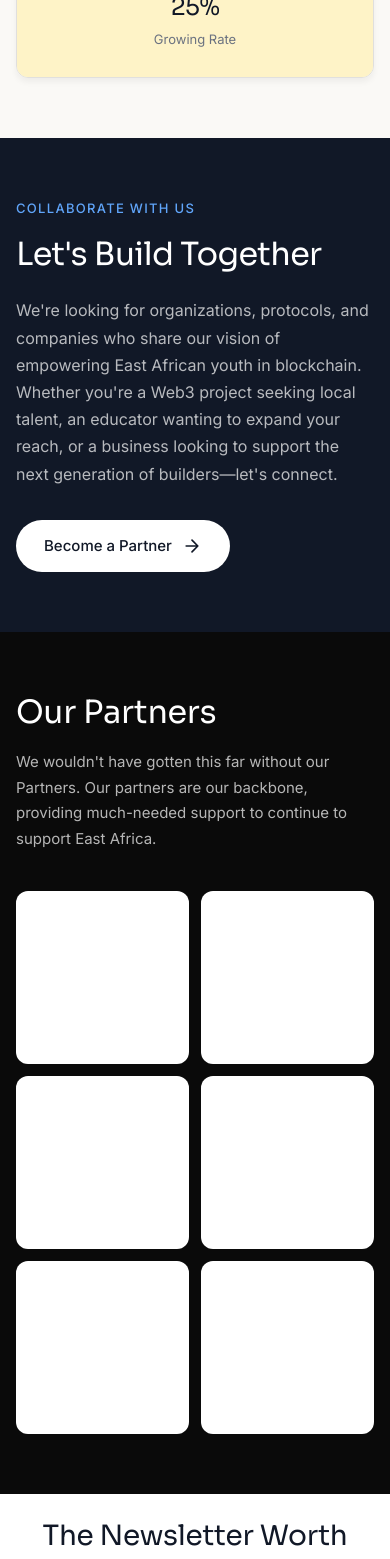
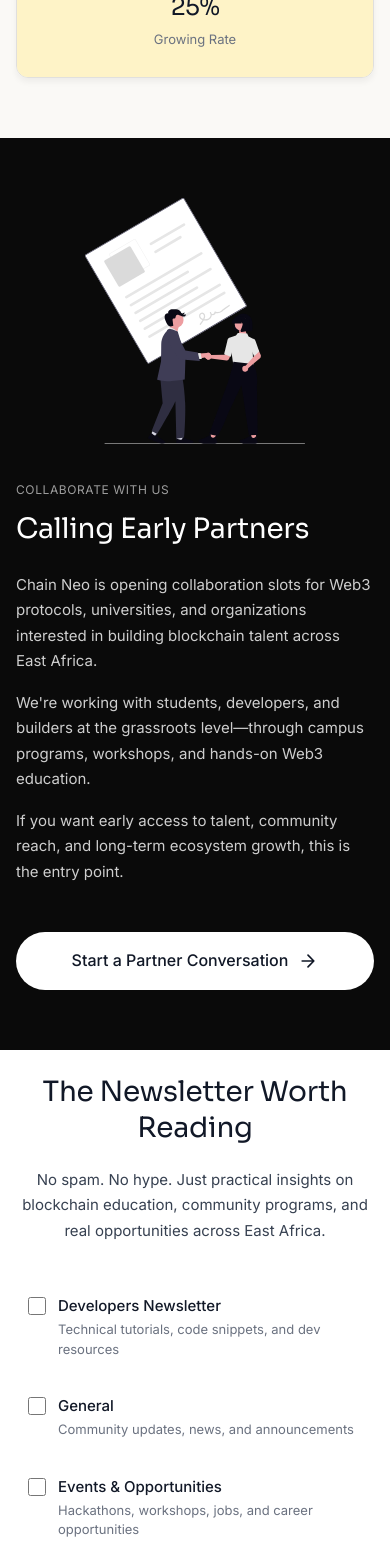
Before and after one commit to Deon62/cneo, a React (Vite) app: page /community in a window 390 px wide. Shown: the part 4300-5859 px from the top of the page. Built offline with nearby package versions, Linux system fonts and the light colour scheme.

Commit message:
updating socail cards

```diff
--- a/src/Community.css
+++ b/src/Community.css
@@ -667,7 +667,8 @@
 }
 
 /* Our Partners Section */
-.partners-section {
+/* Collaborate Section */
+.collaborate-section {
   position: relative;
   width: 100%;
   padding: 120px 24px;
@@ -675,7 +676,7 @@
   overflow: hidden;
 }
 
-.partners-container {
+.collaborate-container {
   max-width: 1400px;
   margin: 0 auto;
   width: 100%;
@@ -683,95 +684,221 @@
   z-index: 1;
 }
 
-.partners-header {
+.collaborate-content {
+  display: grid;
+  grid-template-columns: 1fr 1fr;
+  gap: 60px;
+  align-items: center;
+}
+
+.collaborate-header {
   text-align: left;
-  margin-bottom: 64px;
-  max-width: 700px;
-}
-
-.partners-title {
+  margin-bottom: 0;
+  max-width: 600px;
+}
+
+.collaborate-image {
+  display: flex;
+  align-items: center;
+  justify-content: center;
+}
+
+.collaborate-image img {
+  width: 100%;
+  max-width: 400px;
+  height: auto;
+  object-fit: contain;
+}
+
+.collaborate-label {
+  font-family: 'Inter', sans-serif;
+  font-size: 0.75rem;
+  font-weight: 400;
+  color: rgba(255, 255, 255, 0.6);
+  text-transform: uppercase;
+  letter-spacing: 0.05em;
+  margin-bottom: 12px;
+}
+
+.collaborate-title {
   font-family: 'Sora', sans-serif;
   font-size: clamp(2rem, 4vw, 2.5rem);
   font-weight: 400;
   color: #FFFFFF;
   line-height: 1.3;
   letter-spacing: -0.01em;
+  margin-bottom: 24px;
+}
+
+.collaborate-description {
+  font-family: 'Inter', sans-serif;
+  font-size: clamp(0.9375rem, 1.5vw, 1rem);
+  font-weight: 400;
+  color: rgba(255, 255, 255, 0.8);
+  line-height: 1.7;
   margin-bottom: 16px;
 }
 
-.partners-description {
+.collaborate-cta-button {
+  display: inline-flex;
+  align-items: center;
+  gap: 10px;
+  font-family: 'Inter', sans-serif;
+  font-size: 1rem;
+  font-weight: 500;
+  color: #111827;
+  background-color: #FFFFFF;
+  text-decoration: none;
+  padding: 16px 32px;
+  border-radius: 9999px;
+  margin-top: 32px;
+  transition: all 0.2s ease;
+}
+
+.collaborate-cta-button:hover {
+  background-color: #F9FAFB;
+  transform: translateY(-2px);
+  box-shadow: 0 8px 20px rgba(255, 255, 255, 0.2);
+}
+
+.collaborate-cta-button svg {
+  transition: transform 0.2s ease;
+}
+
+.collaborate-cta-button:hover svg {
+  transform: translateX(4px);
+}
+
+.collaborate-who-section,
+.collaborate-how-section,
+.collaborate-partners-section {
+  margin-bottom: 80px;
+}
+
+.collaborate-who-title,
+.collaborate-how-title,
+.collaborate-partners-title {
+  font-family: 'Sora', sans-serif;
+  font-size: clamp(1.5rem, 3vw, 2rem);
+  font-weight: 400;
+  color: #FFFFFF;
+  line-height: 1.3;
+  letter-spacing: -0.01em;
+  margin-bottom: 32px;
+}
+
+.collaborate-categories {
+  display: grid;
+  grid-template-columns: repeat(2, 1fr);
+  gap: 32px;
+}
+
+.collaborate-category {
+  padding: 32px;
+  background: rgba(255, 255, 255, 0.03);
+  border: 1px solid rgba(255, 255, 255, 0.08);
+  border-radius: 0;
+}
+
+.collaborate-category-title {
+  font-family: 'Sora', sans-serif;
+  font-size: 1.25rem;
+  font-weight: 400;
+  color: #FFFFFF;
+  margin-bottom: 12px;
+  line-height: 1.4;
+}
+
+.collaborate-category-description {
+  font-family: 'Inter', sans-serif;
+  font-size: 0.9375rem;
+  font-weight: 400;
+  color: rgba(255, 255, 255, 0.7);
+  line-height: 1.6;
+}
+
+.collaborate-methods {
+  display: flex;
+  flex-direction: column;
+  gap: 16px;
+}
+
+.collaborate-method {
+  font-family: 'Inter', sans-serif;
+  font-size: 1rem;
+  font-weight: 400;
+  color: rgba(255, 255, 255, 0.8);
+  line-height: 1.6;
+  padding-left: 24px;
+  position: relative;
+}
+
+.collaborate-method::before {
+  content: '•';
+  position: absolute;
+  left: 0;
+  color: rgba(255, 255, 255, 0.6);
+}
+
+.collaborate-partners-description {
   font-family: 'Inter', sans-serif;
   font-size: clamp(0.9375rem, 1.5vw, 1rem);
   font-weight: 400;
-  color: rgba(255, 255, 255, 0.7);
+  color: rgba(255, 255, 255, 0.8);
   line-height: 1.7;
-}
-
-.partners-grid {
-  display: grid;
-  grid-template-columns: repeat(auto-fit, minmax(180px, 1fr));
-  gap: 24px;
-  max-width: 1200px;
-}
-
-.partner-card {
-  background: #FFFFFF;
-  border-radius: 12px;
-  aspect-ratio: 1;
-  min-height: 180px;
-  display: flex;
-  align-items: center;
-  justify-content: center;
-  transition: transform 0.2s ease;
-}
-
-.partner-card:hover {
-  transform: translateY(-4px);
-}
-
-/* Partners Section Responsive */
+  margin-bottom: 16px;
+}
+
+/* Collaborate Section Responsive */
 @media (max-width: 1024px) {
-  .partners-grid {
-    grid-template-columns: repeat(auto-fit, minmax(160px, 1fr));
-    gap: 20px;
+  .collaborate-content {
+    grid-template-columns: 1fr;
+    gap: 48px;
+  }
+
+  .collaborate-image {
+    order: -1;
+  }
+
+  .collaborate-image img {
+    max-width: 350px;
   }
 }
 
 @media (max-width: 768px) {
-  .partners-section {
+  .collaborate-section {
     padding: 80px 20px;
   }
 
-  .partners-header {
-    margin-bottom: 48px;
-  }
-
-  .partners-grid {
-    grid-template-columns: repeat(auto-fit, minmax(140px, 1fr));
-    gap: 16px;
-  }
-
-  .partner-card {
-    min-height: 140px;
+  .collaborate-content {
+    gap: 40px;
+  }
+
+  .collaborate-image img {
+    max-width: 280px;
   }
 }
 
 @media (max-width: 480px) {
-  .partners-section {
+  .collaborate-section {
     padding: 60px 16px;
   }
 
-  .partners-header {
-    margin-bottom: 40px;
-  }
-
-  .partners-grid {
-    grid-template-columns: repeat(2, 1fr);
-    gap: 12px;
-  }
-
-  .partner-card {
-    min-height: 120px;
+  .collaborate-content {
+    gap: 32px;
+  }
+
+  .collaborate-title {
+    font-size: 1.75rem;
+  }
+
+  .collaborate-image img {
+    max-width: 220px;
+  }
+
+  .collaborate-cta-button {
+    width: 100%;
+    justify-content: center;
   }
 }
 
--- a/src/pages/Community.jsx
+++ b/src/pages/Community.jsx
@@ -6,6 +6,7 @@ import impactSvg from '../assets/impact.svg'
 import communitySvg from '../assets/community.svg'
 import universitySvg from '../assets/university.svg'
 import communityHeaderSvg from '../assets/community1.svg'
+import partnersSvg from '../assets/partners.svg'
 import { Link } from 'react-router-dom'
 import { useState } from 'react'
 
@@ -214,41 +215,32 @@ function Community() {
         </div>
       </section>
 
-      {/* Partner Section */}
-      <section className="partner-section">
-        <div className="partner-container">
-          <div className="partner-content">
-            <span className="partner-label">Collaborate With Us</span>
-            <h2 className="partner-title">Let's Build Together</h2>
-            <p className="partner-description">
-              We're looking for organizations, protocols, and companies who share our vision of empowering East African youth in blockchain. Whether you're a Web3 project seeking local talent, an educator wanting to expand your reach, or a business looking to support the next generation of builders—let's connect.
+      {/* Collaborate With Us Section */}
+      <section className="collaborate-section">
+        <div className="collaborate-container">
+          <div className="collaborate-content">
+            <div className="collaborate-header">
+              <p className="collaborate-label">Collaborate With Us</p>
+              <h2 className="collaborate-title">Calling Early Partners</h2>
+              <p className="collaborate-description">
+                Chain Neo is opening collaboration slots for Web3 protocols, universities, and organizations interested in building blockchain talent across East Africa.
               </p>
-            <a href="/contact" className="partner-button">
-              Become a Partner
+              <p className="collaborate-description">
+                We're working with students, developers, and builders at the grassroots level—through campus programs, workshops, and hands-on Web3 education.
+              </p>
+              <p className="collaborate-description">
+                If you want early access to talent, community reach, and long-term ecosystem growth, this is the entry point.
+              </p>
+              <a href="/contact" className="collaborate-cta-button">
+                Start a Partner Conversation
                 <svg width="20" height="20" viewBox="0 0 24 24" fill="none" xmlns="http://www.w3.org/2000/svg">
                   <path d="M5 12H19M19 12L12 5M19 12L12 19" stroke="currentColor" strokeWidth="2" strokeLinecap="round" strokeLinejoin="round"/>
                 </svg>
               </a>
             </div>
+            <div className="collaborate-image">
+              <img src={partnersSvg} alt="Partners illustration" />
             </div>
-      </section>
-
-      {/* Our Partners Section */}
-      <section className="partners-section">
-        <div className="partners-container">
-          <div className="partners-header">
-            <h2 className="partners-title">Our Partners</h2>
-            <p className="partners-description">
-              We wouldn't have gotten this far without our Partners. Our partners are our backbone, providing much-needed support to continue to support East Africa.
-            </p>
-          </div>
-          <div className="partners-grid">
-            <div className="partner-card"></div>
-            <div className="partner-card"></div>
-            <div className="partner-card"></div>
-            <div className="partner-card"></div>
-            <div className="partner-card"></div>
-            <div className="partner-card"></div>
           </div>
         </div>
       </section>
```
Also changed, not shown: src/assets/partners.svg (added). Lines whose indentation alone changed are shown as unchanged.
